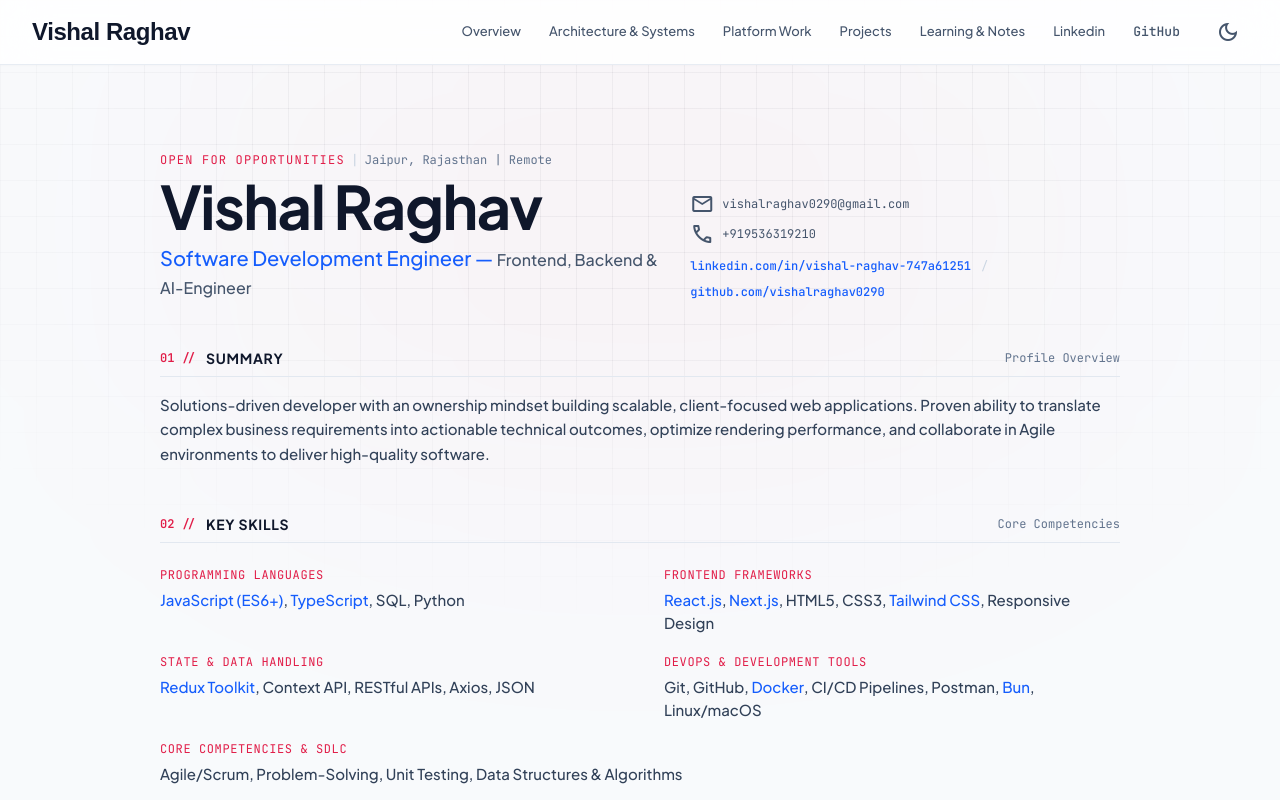
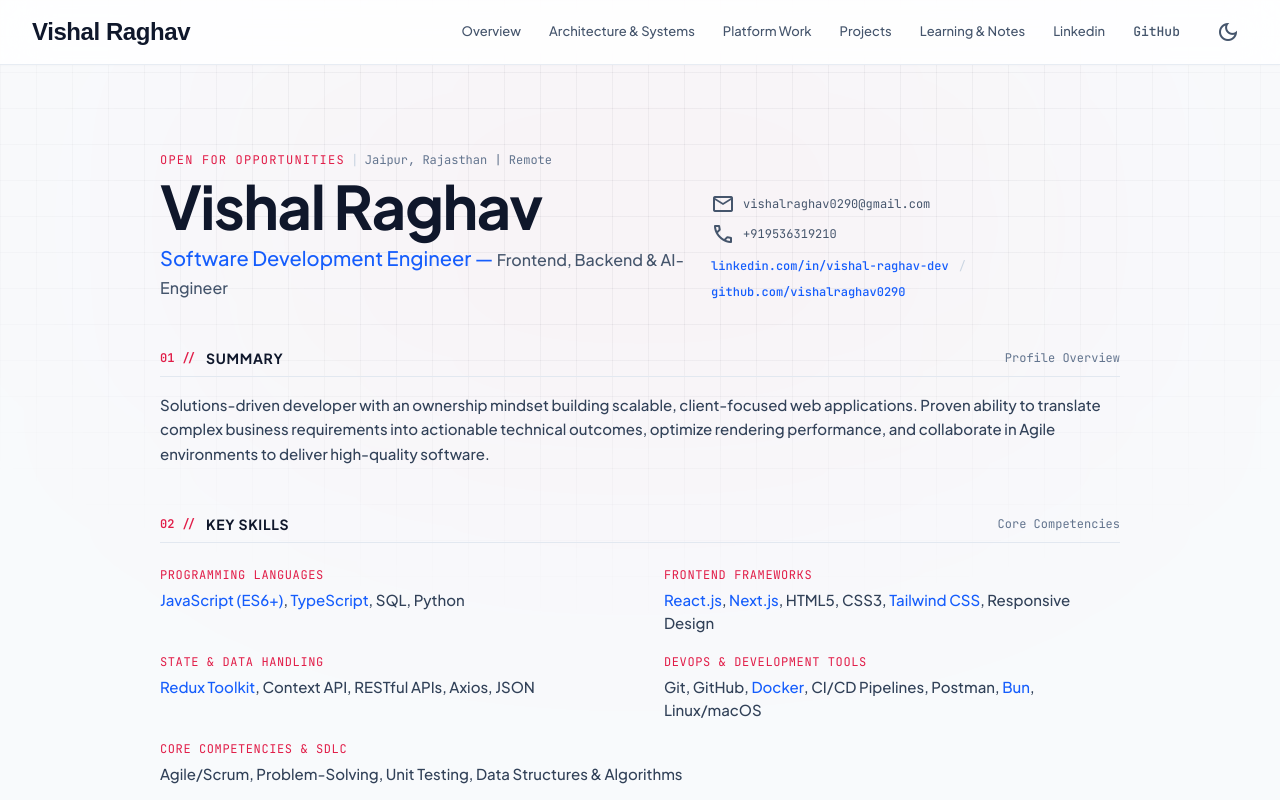
Before and after one commit to vishalraghav0290/vishalRaghav-Protfolio, a Next.js app: page /resume in a window 1280 px wide. Shown: the top 800 px of the page. Built offline with nearby package versions, Linux system fonts and the light colour scheme; a web font is replaced by a local one.

Commit message:
Update LinkedIn profile URL to https://www.linkedin.com/in/vishal-raghav-dev/

```diff
--- a/src/app/layout.tsx
+++ b/src/app/layout.tsx
@@ -121,7 +121,7 @@ export default function RootLayout({
                       <span>GitHub</span>
                       <span className="text-slate-400 ml-1.5">(repos)</span>
                     </a>
-                    <a className="inline-flex items-center px-3 py-1.5 rounded-full bg-slate-50 dark:bg-slate-800 border border-slate-200 dark:border-slate-700 hover:border-slate-300 dark:hover:border-slate-600 font-mono text-xs text-slate-700 dark:text-slate-300 hover:text-slate-900 dark:hover:text-white transition-colors shadow-sm" href="https://www.linkedin.com/in/vishal-raghav-747a61251/" rel="noopener noreferrer" target="_blank">
+                    <a className="inline-flex items-center px-3 py-1.5 rounded-full bg-slate-50 dark:bg-slate-800 border border-slate-200 dark:border-slate-700 hover:border-slate-300 dark:hover:border-slate-600 font-mono text-xs text-slate-700 dark:text-slate-300 hover:text-slate-900 dark:hover:text-white transition-colors shadow-sm" href="https://www.linkedin.com/in/vishal-raghav-dev/" rel="noopener noreferrer" target="_blank">
                       <span>LinkedIn</span>
                     </a>
                     <a className="inline-flex items-center px-3 py-1.5 rounded-full bg-slate-50 dark:bg-slate-800 border border-slate-200 dark:border-slate-700 hover:border-slate-300 dark:hover:border-slate-600 font-mono text-xs text-slate-700 dark:text-slate-300 hover:text-slate-900 dark:hover:text-white transition-colors shadow-sm" href="https://x.com/vishalRaghav666" rel="noopener noreferrer" target="_blank">
--- a/src/app/learning/page.tsx
+++ b/src/app/learning/page.tsx
@@ -193,8 +193,8 @@ export default function LearningPage() {
                   key={tab.id}
                   onClick={() => setActiveTab(tab.id)}
                   className={`px-3 py-1.5 rounded shrink-0 transition-colors ${activeTab === tab.id
-                      ? 'bg-slate-900 dark:bg-slate-100 text-white dark:text-slate-900'
-                      : 'text-slate-600 dark:text-slate-400 hover:text-slate-900 dark:hover:text-white hover:bg-slate-100 dark:hover:bg-slate-800'
+                    ? 'bg-slate-900 dark:bg-slate-100 text-white dark:text-slate-900'
+                    : 'text-slate-600 dark:text-slate-400 hover:text-slate-900 dark:hover:text-white hover:bg-slate-100 dark:hover:bg-slate-800'
                     }`}
                   type="button"
                 >
--- a/src/app/page.tsx
+++ b/src/app/page.tsx
@@ -112,7 +112,7 @@ export default async function Home() {
                 <span>GitHub</span>
                 <span className="text-slate-500 dark:text-slate-400 font-normal">({countrepo ? countrepo.length : 0} repos)</span>
               </a>
-              <a className="inline-flex items-center gap-1.5 h-8 px-3.5 rounded-full bg-white dark:bg-slate-800 border border-slate-200 dark:border-slate-700 hover:border-slate-300 dark:hover:border-slate-600 shadow-sm text-slate-800 dark:text-slate-200 font-mono text-xs transition-all hover:bg-slate-50 dark:hover:bg-slate-700 hover:shadow" href="https://www.linkedin.com/in/vishal-raghav-747a61251/" rel="noopener noreferrer" target="_blank">
+              <a className="inline-flex items-center gap-1.5 h-8 px-3.5 rounded-full bg-white dark:bg-slate-800 border border-slate-200 dark:border-slate-700 hover:border-slate-300 dark:hover:border-slate-600 shadow-sm text-slate-800 dark:text-slate-200 font-mono text-xs transition-all hover:bg-slate-50 dark:hover:bg-slate-700 hover:shadow" href="https://www.linkedin.com/in/vishal-raghav-dev/" rel="noopener noreferrer" target="_blank">
                 <span>LinkedIn</span>
                 <span className="text-slate-500 dark:text-slate-400 font-normal">(network)</span>
               </a>
--- a/src/app/resume/page.tsx
+++ b/src/app/resume/page.tsx
@@ -8,7 +8,7 @@ export default function ResumePage() {
     const plaintext = `VISHAL RAGHAV
 Software Development Engineer — Frontend, Backend & AI-Engineer
 Jaipur, Rajasthan | vishalraghav0290@gmail.com | +919536319210
-LinkedIn: linkedin.com/in/vishal-raghav-747a61251
+LinkedIn: linkedin.com/in/vishal-raghav-dev
 GitHub: github.com/vishalraghav0290
 
 SUMMARY
@@ -91,7 +91,7 @@ EDUCATION
                 <span>+919536319210</span>
               </a>
               <div className="flex flex-wrap items-center gap-2.5 pt-1.5 text-slate-900 dark:text-white">
-                <a className="text-blue-600 dark:text-blue-400 hover:text-blue-800 transition-colors font-medium" href="https://linkedin.com/in/vishal-raghav-747a61251" target="_blank" rel="noopener noreferrer">linkedin.com/in/vishal-raghav-747a61251</a>
+                <a className="text-blue-600 dark:text-blue-400 hover:text-blue-800 transition-colors font-medium" href="https://www.linkedin.com/in/vishal-raghav-dev/" target="_blank" rel="noopener noreferrer">linkedin.com/in/vishal-raghav-dev</a>
                 <span className="text-slate-300 dark:text-slate-600">/</span>
                 <a className="text-blue-600 dark:text-blue-400 hover:text-blue-800 transition-colors font-medium" href="https://github.com/vishalraghav0290" target="_blank" rel="noopener noreferrer">github.com/vishalraghav0290</a>
               </div>
--- a/src/components/HeaderNav.tsx
+++ b/src/components/HeaderNav.tsx
@@ -61,7 +61,7 @@ export function HeaderNav() {
         );
       })}
 
-      <a className="hover:text-slate-950 dark:hover:text-gray-950 transition-colors" href="https://www.linkedin.com/in/vishal-raghav-747a61251/" target="_blank" rel="noopener noreferrer">Linkedin</a>
+      <a className="hover:text-slate-950 dark:hover:text-gray-950 transition-colors" href="https://www.linkedin.com/in/vishal-raghav-dev/" target="_blank" rel="noopener noreferrer">Linkedin</a>
       <a className="hover:text-slate-950 dark:hover:text-gray-950 transition-colors font-mono" href="https://github.com/vishalraghav0290" rel="noopener noreferrer" target="_blank">GitHub</a>
       <ThemeToggle />
     </nav>
```
